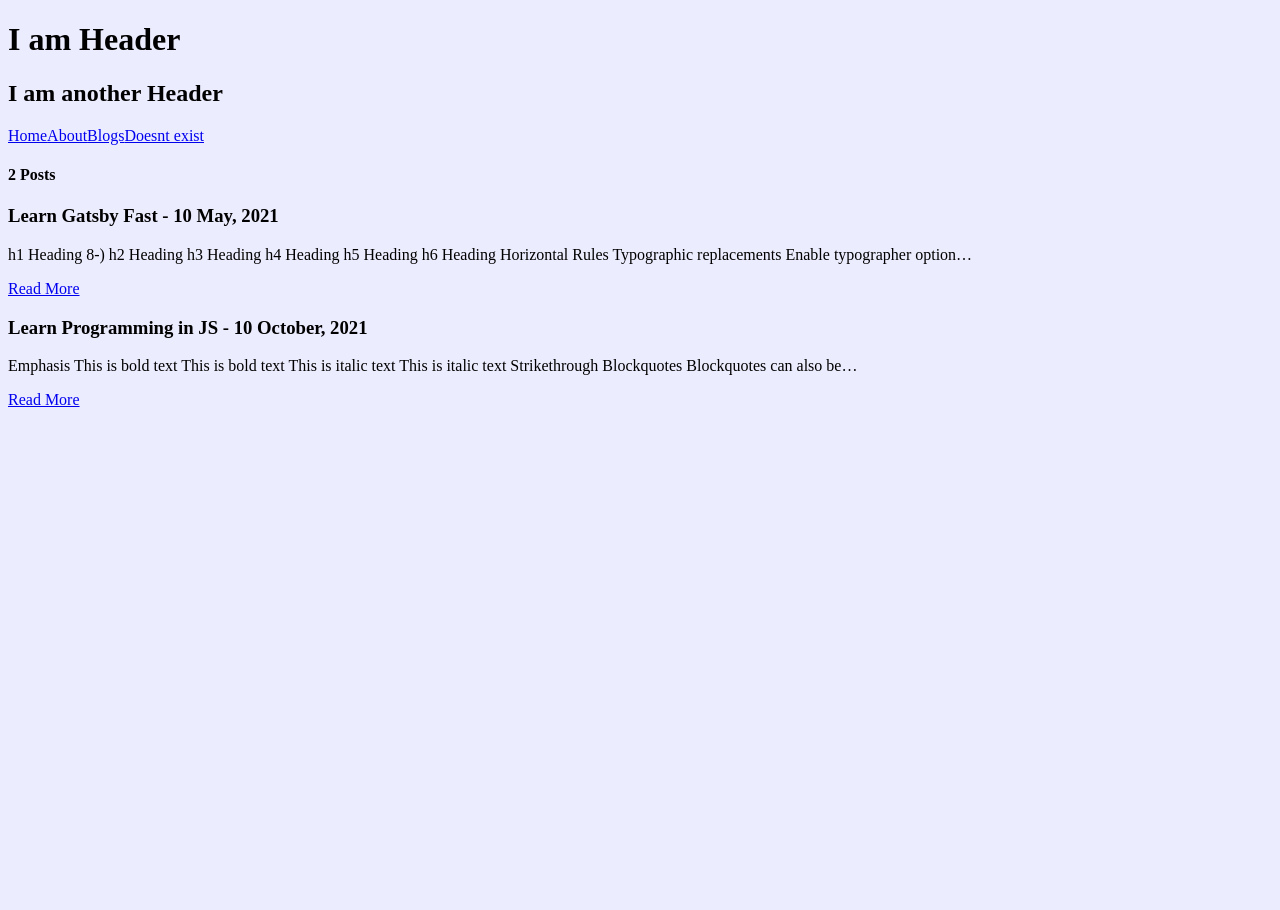
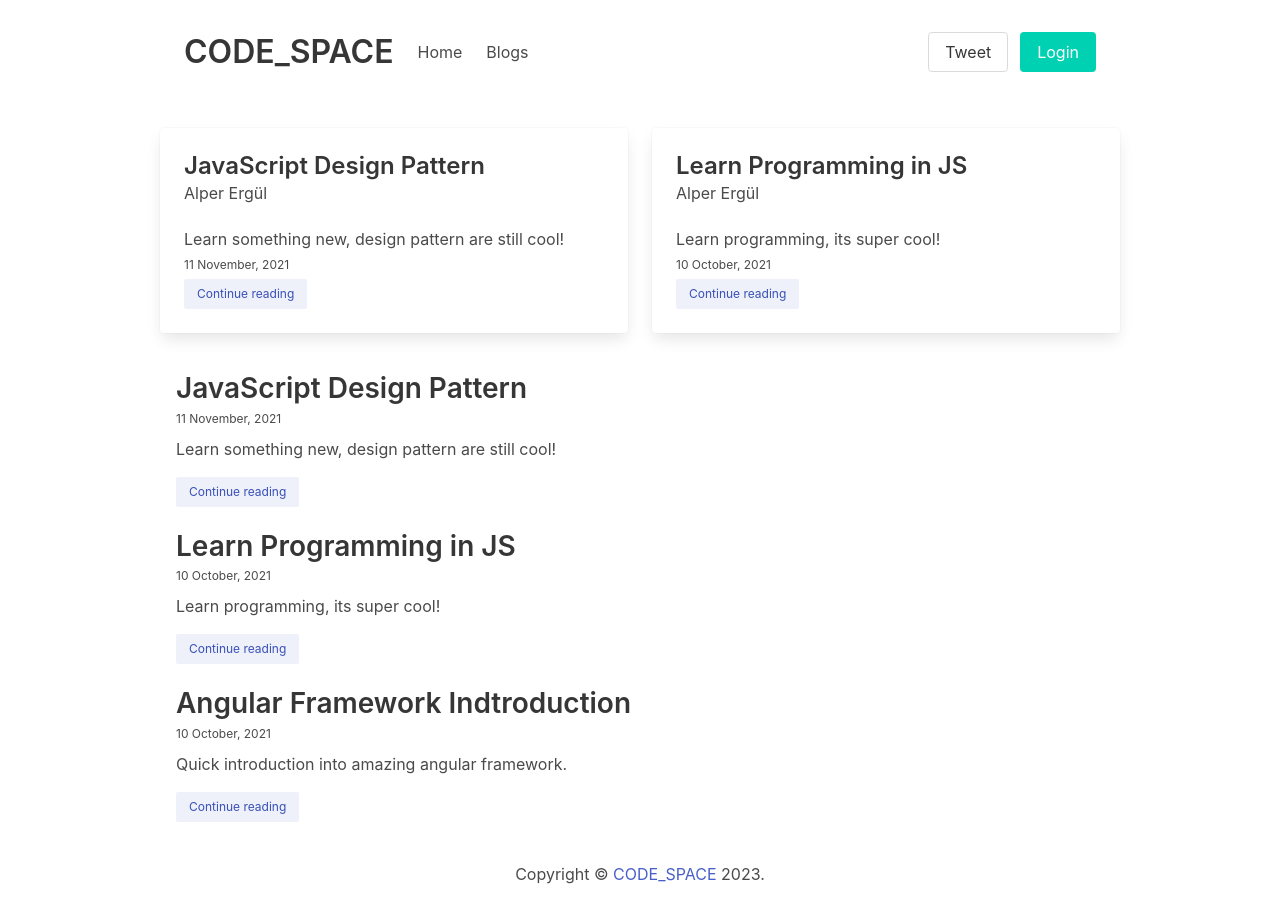
Before and after one commit to alperergul/gatsby-blog, a Gatsby site: page / in a window 1280 px wide. Before the commit the page ends 800 px from the top, so only its background shows below. Built offline with nearby package versions, Linux system fonts and the light colour scheme; Gatsby itself is replaced by a stand-in of ours.

Commit message:
bulma css added

````diff
--- /dev/null
+++ b/content/blogs/angular-framework-introduction.md
@@ -0,0 +1,12 @@
+---
+title: Angular Framework Indtroduction
+subtitle: Quick introduction into amazing angular framework.
+date: 2021-10-10
+slug: angular-framework-introduction
+author: Alper Ergül
+rating: 5
+---
+
+## Quick introduction into amazing angular framework.
+
+Quick introduction into amazing angular framework.
--- /dev/null
+++ b/content/blogs/js-design-patterns.md
@@ -0,0 +1,12 @@
+---
+title: JavaScript Design Pattern
+subtitle: Learn something new, design pattern are still cool!
+date: 2021-11-11
+slug: js-design-patterns
+author: Alper Ergül
+rating: 4
+---
+
+## Learn something new, design pattern are still cool!
+
+Learn something new, design pattern are still cool!
--- a/content/blogs/learn-gatsby-quick.md
+++ b/content/blogs/learn-gatsby-quick.md
@@ -1,8 +1,10 @@
 ---
 title: Learn Gatsby Fast
-subTitle: Learn Gatsby now, its super!
+subtitle: Learn Gatsby now, its super!
 date: 2021-05-10
 slug: learn-gatsby-quick
+author: Alper Ergül
+rating: 1
 ---
 
 # h1 Heading 8-)
--- a/content/blogs/learn-program-in-js.md
+++ b/content/blogs/learn-program-in-js.md
@@ -1,8 +1,10 @@
 ---
 title: Learn Programming in JS
-subTitle: Learn programming, its super cool!
+subtitle: Learn programming, its super cool!
 date: 2021-10-10
 slug: learn-programming-in-js
+author: Alper Ergül
+rating: 3
 ---
 
 ## Emphasis
@@ -16,40 +18,6 @@
 _This is italic text_
 
 ~~Strikethrough~~
-
-## Blockquotes
-
-> Blockquotes can also be nested...
->
-> > ...by using additional greater-than signs right next to each other...
-> >
-> > > ...or with spaces between arrows.
-
-## Lists
-
-Unordered
-
-- Create a list by starting a line with `+`, `-`, or `*`
-- Sub-lists are made by indenting 2 spaces:
-  - Marker character change forces new list start:
-    - Ac tristique libero volutpat at
-    * Facilisis in pretium nisl aliquet
-    - Nulla volutpat aliquam velit
-- Very easy!
-
-Ordered
-
-1. Lorem ipsum dolor sit amet
-2. Consectetur adipiscing elit
-3. Integer molestie lorem at massa
-
-4. You can use sequential numbers...
-5. ...or keep all the numbers as `1.`
-
-Start numbering with offset:
-
-57. foo
-1. bar
 
 ## Code
 
@@ -77,6 +45,32 @@
 
 console.log(foo(5));
 ```
+
+## Blockquotes
+
+> Blockquotes can also be nested...
+>
+> > ...by using additional greater-than signs right next to each other...
+> >
+> > > ...or with spaces between arrows.
+
+## Lists
+
+Unordered
+
+- Create a list by starting a line with `+`, `-`, or `*`
+- Sub-lists are made by indenting 2 spaces:
+  - Marker character change forces new list start:
+    - Ac tristique libero volutpat at
+    * Facilisis in pretium nisl aliquet
+    - Nulla volutpat aliquam velit
+- Very easy!
+
+Ordered
+
+1. Lorem ipsum dolor sit amet
+2. Consectetur adipiscing elit
+3. Integer molestie lorem at massa
 
 ## Tables
 
--- a/gatsby-browser.js
+++ b/gatsby-browser.js
@@ -1 +1,2 @@
 import "./src/styles/global.scss";
+import "prismjs/themes/prism-solarizedlight.css";
--- a/gatsby-config.js
+++ b/gatsby-config.js
@@ -17,6 +17,21 @@
         path: `${__dirname}/content/`,
       },
     },
-    "gatsby-transformer-remark",
+
+    {
+      resolve: "gatsby-transformer-remark",
+      options: {
+        plugins: [
+          {
+            resolve: "gatsby-remark-prismjs",
+            options: {
+              aliases: {
+                es6: "js",
+              },
+            },
+          },
+        ],
+      },
+    },
   ],
 };
--- a/package.json
+++ b/package.json
@@ -16,10 +16,13 @@
   },
   "dependencies": {
     "axios": "^1.3.4",
+    "bulma": "^0.9.4",
     "gatsby": "^5.7.0",
     "gatsby-plugin-sass": "^6.7.0",
+    "gatsby-remark-prismjs": "^7.7.0",
     "gatsby-source-filesystem": "^5.7.0",
     "gatsby-transformer-remark": "^6.7.0",
+    "prismjs": "^1.29.0",
     "react": "^18.2.0",
     "react-dom": "^18.2.0",
     "sass": "^1.58.3"
--- /dev/null
+++ b/src/components/AppHeader.js
@@ -0,0 +1,58 @@
+import React from "react";
+import { Link } from "gatsby";
+
+export default function AppHeader({ seo }) {
+  return (
+    <nav className="navbar is-transparent mb-5 p-5">
+      <div className="navbar-brand">
+        <Link className="navbar-item" to="/">
+          <h1 className="title">CODE_SPACE</h1>
+        </Link>
+        <div
+          className="navbar-burger"
+          data-target="navbarExampleTransparentExample"
+        >
+          <span></span>
+          <span></span>
+          <span></span>
+        </div>
+      </div>
+
+      <div id="navbarExampleTransparentExample" className="navbar-menu">
+        <div className="navbar-start">
+          <Link className="navbar-item" to="/">
+            Home
+          </Link>
+          <Link className="navbar-item" to="/blogs">
+            Blogs
+          </Link>
+        </div>
+
+        <div className="navbar-end">
+          <div className="navbar-item">
+            <div className="field is-grouped">
+              <p className="control">
+                <a
+                  className="bd-tw-button button"
+                  data-social-network="Twitter"
+                  data-social-action="tweet"
+                  data-social-target="https://eincode.com"
+                  rel="noreferrer"
+                  target="_blank"
+                  href={`https://twitter.com/intent/tweet?text=Hello World&hashtags=eincode&url=https://eincode.com`}
+                >
+                  <span>Tweet</span>
+                </a>
+              </p>
+              <p className="control">
+                <a className="button is-primary" href="/">
+                  <span>Login</span>
+                </a>
+              </p>
+            </div>
+          </div>
+        </div>
+      </div>
+    </nav>
+  );
+}
--- /dev/null
+++ b/src/components/Blog.js
@@ -0,0 +1,30 @@
+import React from "react";
+import { Link } from "gatsby";
+
+const style = {
+  time: {
+    fontSize: "12px",
+  },
+};
+
+export default function Blog({ title, date, subtitle, slug }) {
+  return (
+    <>
+      <div className="content is-normal">
+        <div className="head-wrapper mb-2">
+          <h2 className="mb-0">{title}</h2>
+          <time style={style.time} dateTime={style.time}>
+            {date}
+          </time>
+        </div>
+        <p>{subtitle}</p>
+        <Link
+          className="button is-link is-light is-small"
+          to={`/blogs/${slug}`}
+        >
+          Continue reading
+        </Link>
+      </div>
+    </>
+  );
+}
--- /dev/null
+++ b/src/components/BlogListing.js
@@ -0,0 +1,21 @@
+import React from "react";
+import Blog from "./Blog";
+
+export default function BlogListing({ blogs }) {
+  return (
+    <>
+      <div className="columns is-multiline">
+        {blogs.map(({ id, frontmatter }) => (
+          <div ket={id} className="column is-9">
+            <Blog
+              title={frontmatter.title}
+              subtitle={frontmatter.subtitle}
+              slug={frontmatter.slug}
+              date={frontmatter.date}
+            />
+          </div>
+        ))}
+      </div>
+    </>
+  );
+}
--- /dev/null
+++ b/src/components/FeaturedBlog.js
@@ -0,0 +1,38 @@
+import React from "react";
+import { Link } from "gatsby";
+
+const style = {
+  time: {
+    fontSize: "12px",
+  },
+};
+
+export default function FeaturedBlog({ blog }) {
+  const { title, subtitle, date, slug, author } = blog.frontmatter;
+
+  return (
+    <div className="card">
+      <div className="card-content">
+        <div className="media">
+          <div className="media-content">
+            <p className="title is-4">{title}</p>
+            <p className="subtitle is-6">{author}</p>
+          </div>
+        </div>
+        <div className="content mb-1">
+          {subtitle}
+          <br />
+          <time style={style.time} dateTime={style.time}>
+            {date}
+          </time>
+        </div>
+        <Link
+          to={`/blogs/${slug}`}
+          className="button is-light is-link is-small"
+        >
+          Continue reading
+        </Link>
+      </div>
+    </div>
+  );
+}
--- /dev/null
+++ b/src/components/Footer.js
@@ -0,0 +1,29 @@
+import React from "react";
+import { Link } from "gatsby";
+
+function Copyright() {
+  return (
+    <footer>
+      {"Copyright © "}
+      <Link color="inherit" to="/">
+        CODE_SPACE
+      </Link>{" "}
+      {new Date().getFullYear()}
+      {"."}
+    </footer>
+  );
+}
+
+export default function Footer(props) {
+  return (
+    <footer>
+      <div className="p-5">
+        <nav className="level">
+          <div className="level-item has-text-centered">
+            <Copyright />
+          </div>
+        </nav>
+      </div>
+    </footer>
+  );
+}
--- a/src/components/Header.js
+++ /dev/null
@@ -1,17 +0,0 @@
-import React from "react";
-import { Link } from "gatsby";
-
-import * as headerStyle from "./Header.module.scss";
-
-export default function Header() {
-  return (
-    <div>
-      <h1 className={headerStyle.headerTitle}>I am Header</h1>
-      <h2 className={headerStyle.headerSubtitle}>I am another Header</h2>
-      <Link to="/">Home</Link>
-      <Link to="/about">About</Link>
-      <Link to="/blogs">Blogs</Link>
-      <Link to="/doesntexist">Doesnt exist</Link>
-    </div>
-  );
-}
--- a/src/components/Layout.js
+++ b/src/components/Layout.js
@@ -1,11 +1,13 @@
 import React from "react";
-import Header from "./Header";
+import AppHeader from "./AppHeader";
+import Footer from "./Footer";
 
 export default function Layout({ children }) {
   return (
-    <>
-      <Header />
+    <div className="container is-max-desktop">
+      <AppHeader />
       {children}
-    </>
+      <Footer />
+    </div>
   );
 }
--- a/src/pages/about.js
+++ b/src/pages/about.js
@@ -3,7 +3,6 @@
 import { graphql } from "gatsby";
 
 export default function About({ data }) {
-  console.log(data.site);
   return (
     <Layout>
       <h1>{data.site.siteMetadata.title} </h1>
--- a/src/pages/index.js
+++ b/src/pages/index.js
@@ -1,40 +1,47 @@
 import React from "react";
 import { graphql } from "gatsby";
 import Layout from "../components/Layout";
-import { Link } from "gatsby";
+import FeaturedBlog from "../components/FeaturedBlog";
+import BlogListing from "../components/BlogListing";
 
 export default function IndexPage({ data }) {
-  const { totalCount, nodes } = data.allMarkdownRemark;
+  const { nodes } = data.allMarkdownRemark;
 
   return (
     <Layout>
-      <h4>{totalCount} Posts</h4>
-      {nodes.map(({ id, frontmatter, excerpt }) => (
-        <div key={id}>
-          <h3>
-            {frontmatter.title}
-            <span> - {frontmatter.date}</span>
-          </h3>
-          <p>{excerpt}</p>
-          <Link to={`/blogs/${frontmatter.slug}`}>Read More</Link>
-        </div>
-      ))}
+      <div className="columns">
+        {nodes.slice(0, 2).map((node) => (
+          <div key={node.id} className="column">
+            <FeaturedBlog blog={node} />
+          </div>
+        ))}
+      </div>
+      <div className="p-4">
+        <BlogListing blogs={nodes} />
+      </div>
     </Layout>
   );
 }
 
 export const query = graphql`
   query {
-    allMarkdownRemark {
-      totalCount
+    allMarkdownRemark(
+      limit: 3
+      sort: {
+        order: [DESC, ASC]
+        fields: [frontmatter___date, frontmatter___rating]
+      }
+    ) {
       nodes {
         id
         frontmatter {
           title
           date(formatString: "DD MMMM, YYYY")
           slug
+          subtitle
+          author
+          rating
         }
-        excerpt
       }
     }
   }
--- a/src/styles/global.scss
+++ b/src/styles/global.scss
@@ -1,3 +1 @@
-html {
-  background-color: #ececff;
-}
+@import "~bulma/bulma.sass";
--- a/src/templates/blog.js
+++ b/src/templates/blog.js
@@ -1,6 +1,7 @@
 import React from "react";
 import Layout from "../components/Layout";
 import { graphql } from "gatsby";
+import "./blog.scss";
 
 export default function Blog({ data }) {
   const {
@@ -10,7 +11,9 @@
   return (
     <Layout>
       <h1> {title} </h1>
-      <div dangerouslySetInnerHTML={{ __html: html }} />
+      <div className="blog-content">
+        <div dangerouslySetInnerHTML={{ __html: html }}></div>
+      </div>
     </Layout>
   );
 }
````
Also changed, not shown: src/templates/blog.scss (added, +66 -0 lines), 1 other file.
